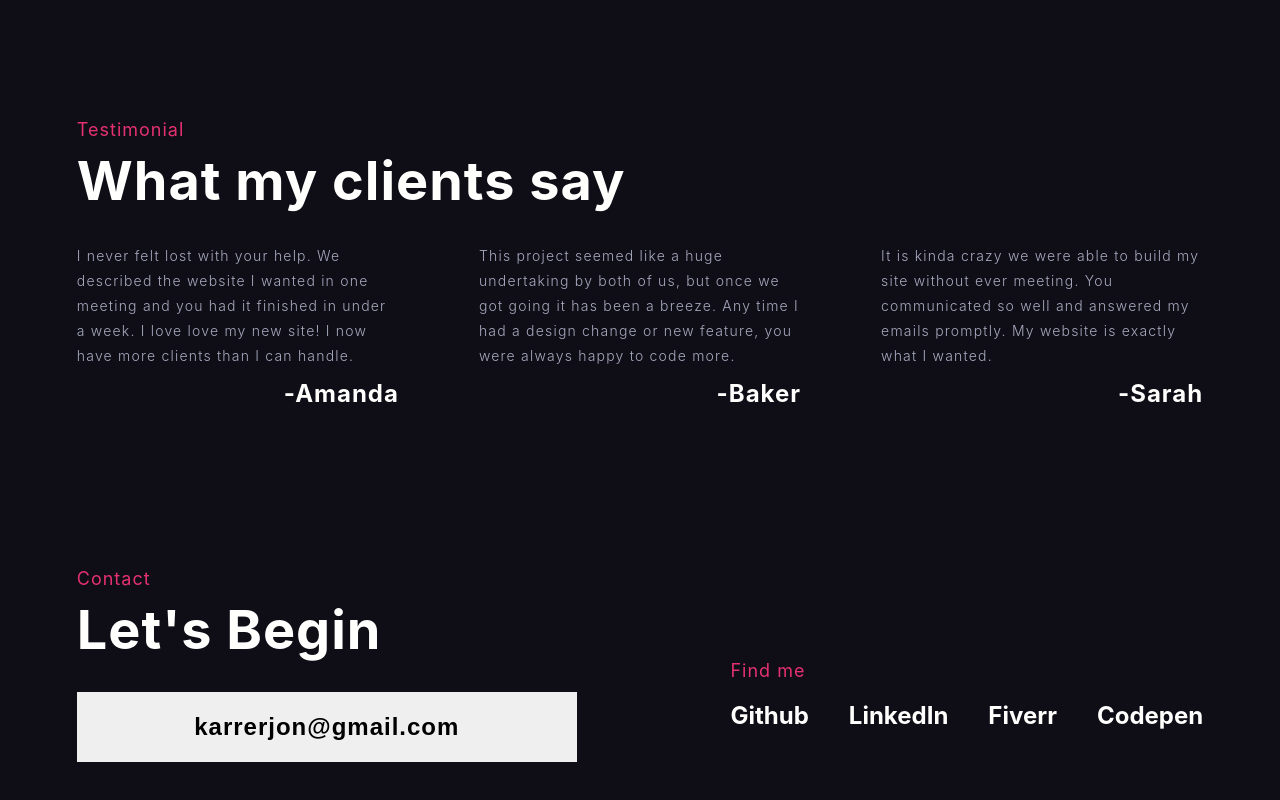
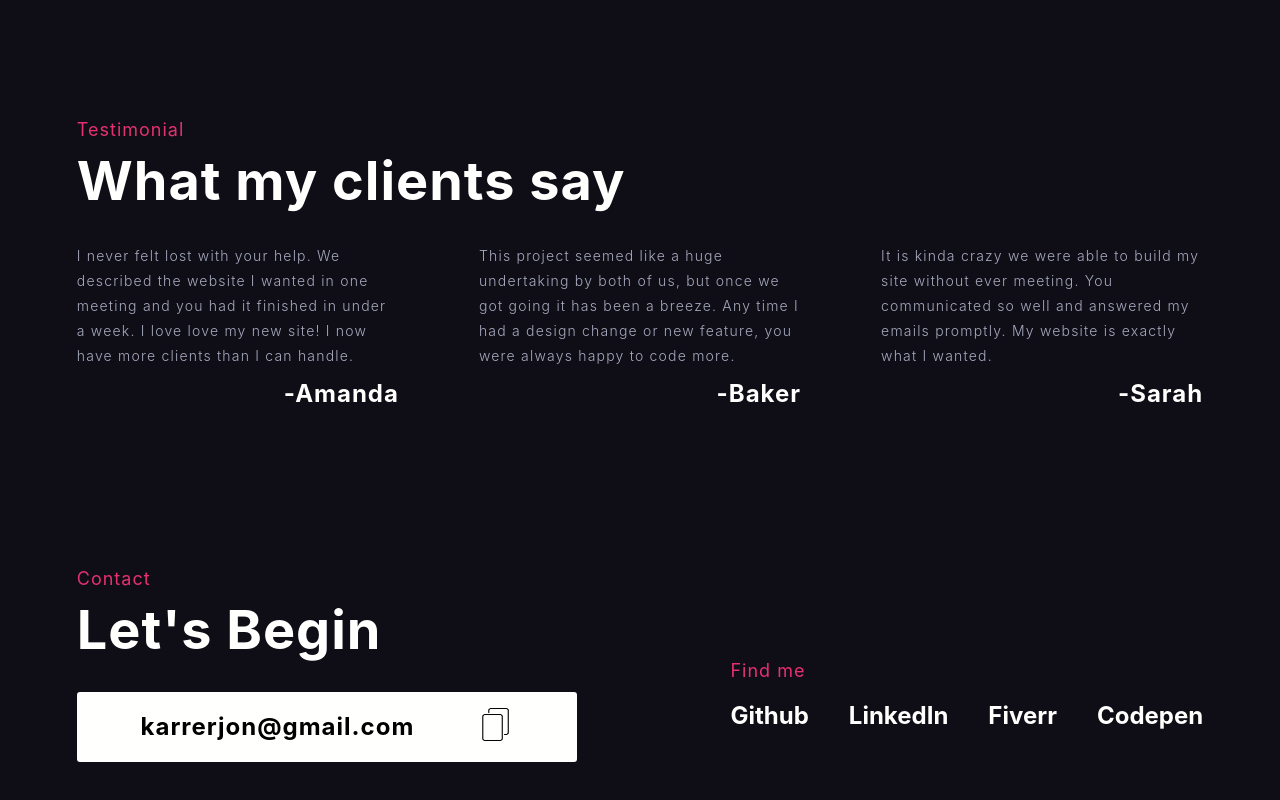
Before and after one commit to jonkarrer/svelte_portfolio, a Svelte app: page / in a window 1280 px wide. Shown: the part 5048-5848 px from the top of the page. Built offline with nearby package versions, Linux system fonts and the light colour scheme.

Commit message:
feat: hooked up buttons

```diff
--- a/src/components/Footer/Contact.svelte
+++ b/src/components/Footer/Contact.svelte
@@ -1,11 +1,12 @@
 <script lang="ts">
   import Title from "../Projects/shared/Title.svelte";
+  import Email from "./Email.svelte";
 </script>
 
 <section>
   <div>
     <Title tagline="Contact" heading="Let's Begin" color="light" />
-    <button>karrerjon@gmail.com</button>
+    <Email />
   </div>
   <div class="social-container">
     <div class="tagline">Find me</div>
@@ -39,14 +40,6 @@
     font-weight: 700;
   }
 
-  button {
-    height: 70px;
-    width: 100%;
-    font-size: 24px;
-
-    margin-top: 30px;
-  }
-
   /*Md*/
   @media (min-width: 768px) {
     .links {
@@ -63,9 +56,6 @@
       justify-content: space-between;
       align-items: center;
     }
-    button {
-      width: 500px;
-    }
   }
 
   /*Xl*/
--- /dev/null
+++ b/src/components/Footer/Email.svelte
@@ -0,0 +1,65 @@
+<script>
+  async function copyEmail() {
+    await navigator.clipboard.writeText("karrerjon@gmail.com");
+    alert("email copied to clipboard");
+  }
+</script>
+
+<div on:click={() => copyEmail()} class="wrapper">
+  <h4 id="email">karrerjon@gmail.com</h4>
+  <span> <img src="/assets/copy.png" alt="" /></span>
+</div>
+
+<style>
+  .wrapper {
+    display: flex;
+    align-items: center;
+    justify-content: space-evenly;
+
+    border-radius: 3px;
+
+    padding: 0 20px;
+
+    height: 70px;
+    width: 100%;
+
+    margin-top: 30px;
+
+    background: var(--light);
+
+    position: relative;
+  }
+  h4 {
+    font-size: 20px;
+  }
+  img {
+    width: 35px;
+    margin-left: 20px;
+  }
+  .wrapper:hover {
+    cursor: pointer;
+  }
+
+  /*Md*/
+  @media (min-width: 768px) {
+    .wrapper {
+      width: 500px;
+    }
+    h4 {
+      font-size: 24px;
+    }
+  }
+
+  /*Lg*/
+  @media (min-width: 1024px) {
+    .wrapper {
+      width: 500px;
+    }
+  }
+  /*Xl*/
+  @media (min-width: 1280px) {
+  }
+  /*2xl*/
+  @media (min-width: 1536px) {
+  }
+</style>
--- a/src/components/Splash/Splash.svelte
+++ b/src/components/Splash/Splash.svelte
@@ -1,4 +1,12 @@
 <script>
+  let greeting = "Say Hello";
+  async function copyEmail() {
+    await navigator.clipboard.writeText("karrerjon@gmail.com");
+    alert("Hello! You now have my email in you clipboard");
+
+    greeting = "Back at ya!";
+    console.log("hey");
+  }
 </script>
 
 <section>
@@ -15,7 +23,7 @@
       help with your start-up I can also offer business advice built by my
       personal experiences. Scroll to see my work.
     </p>
-    <button>Say Hello</button>
+    <button on:click={() => copyEmail()}>{greeting}</button>
   </article>
   <div class="arrows-container">
     <img class="arrow-orange" src="../assets/arrow/red.svg" alt="" />
@@ -59,6 +67,9 @@
     color: var(--light);
     background: var(--red);
     margin-top: 10px;
+  }
+  button:hover {
+    cursor: pointer;
   }
   .arrows-container {
     position: absolute;
```
Also changed, not shown: 1 other file (tests, documents, lock files or other folders).
